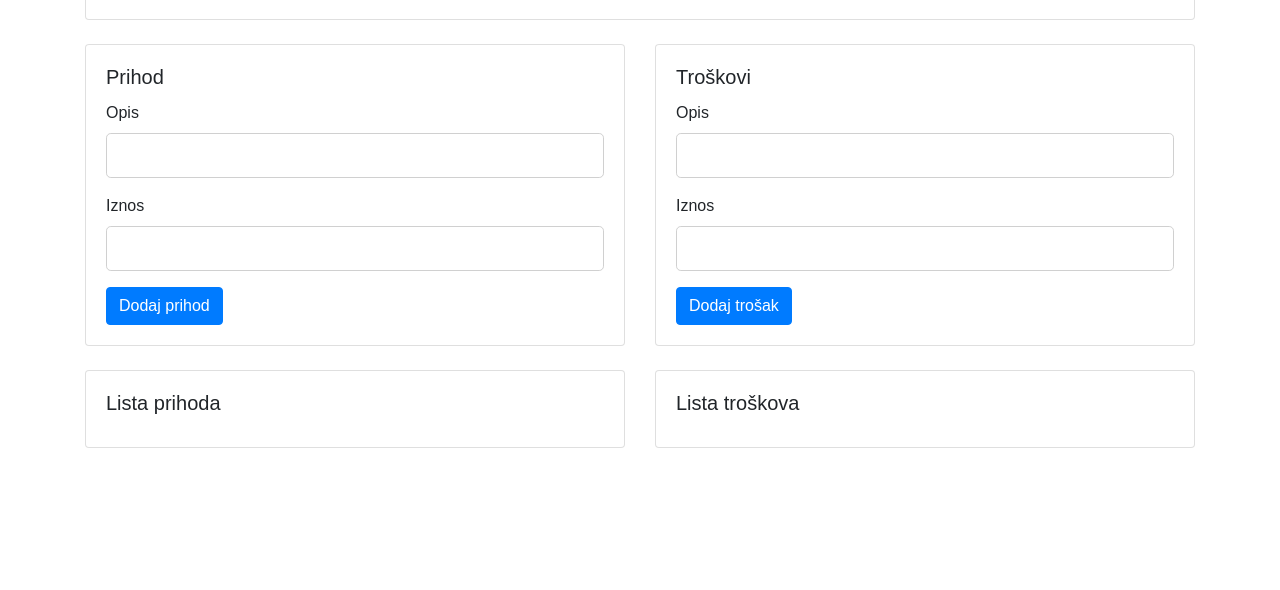
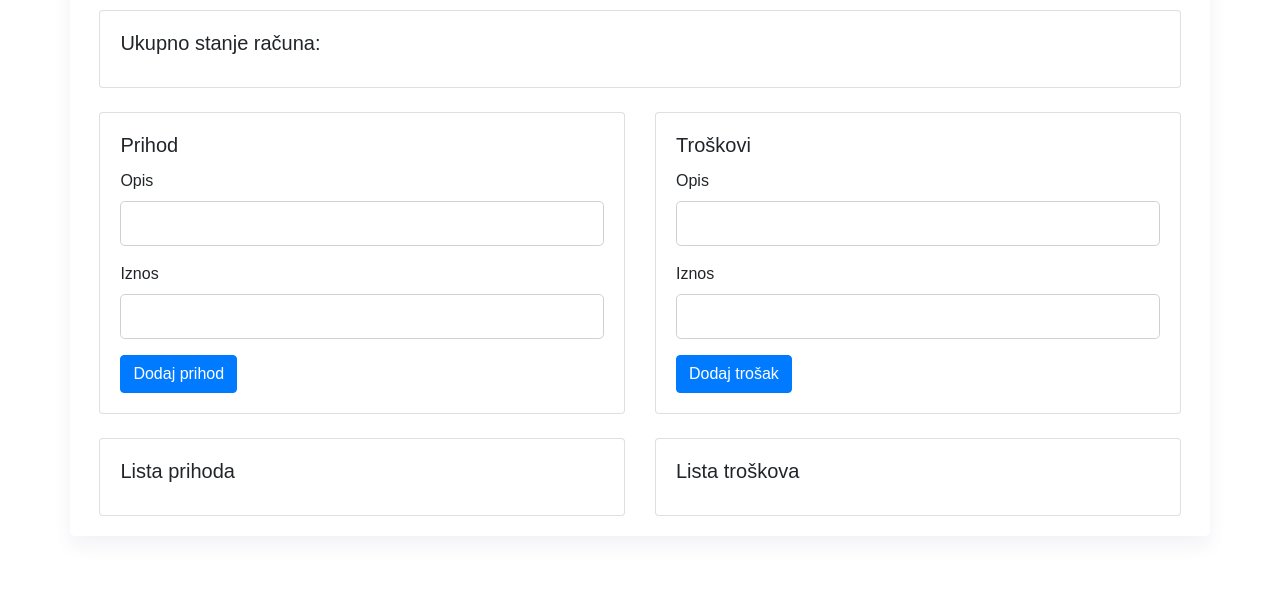
Before and after one commit to simunjelic/KS-project, a plain HTML site: page index.html in a window 1280 px wide. Shown: the part 210-800 px from the top of the page. Drawn offline with nearby package versions, Linux system fonts and the light colour scheme.

Commit message:
Frontend complete

```diff
--- a/index.html
+++ b/index.html
@@ -35,9 +35,14 @@
       </ul>
     </div>
   </nav>
+  <br/>
+  <br/>
 
+ <div class="container user-amount-container">
   <div class="container">
+
     <h1 class="mt-4">Praćenje financija</h1>
+
 
     <div id="balance" class="card mt-4">
       <div class="card-body">
@@ -98,6 +103,7 @@
           </div>
         </div>
       </div>
+    </div>
     </div>
 
   <script>
```
Also changed, not shown: cilj.html (+4 -2 lines).
